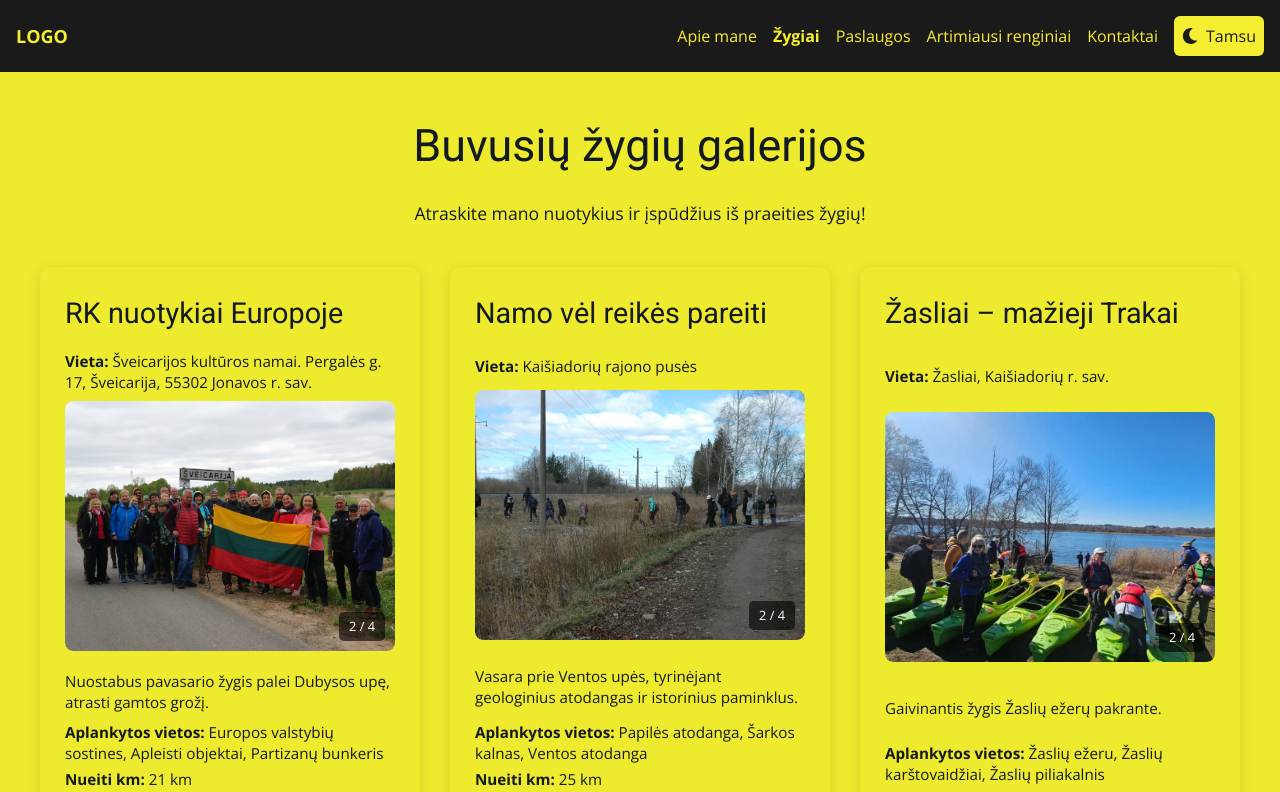
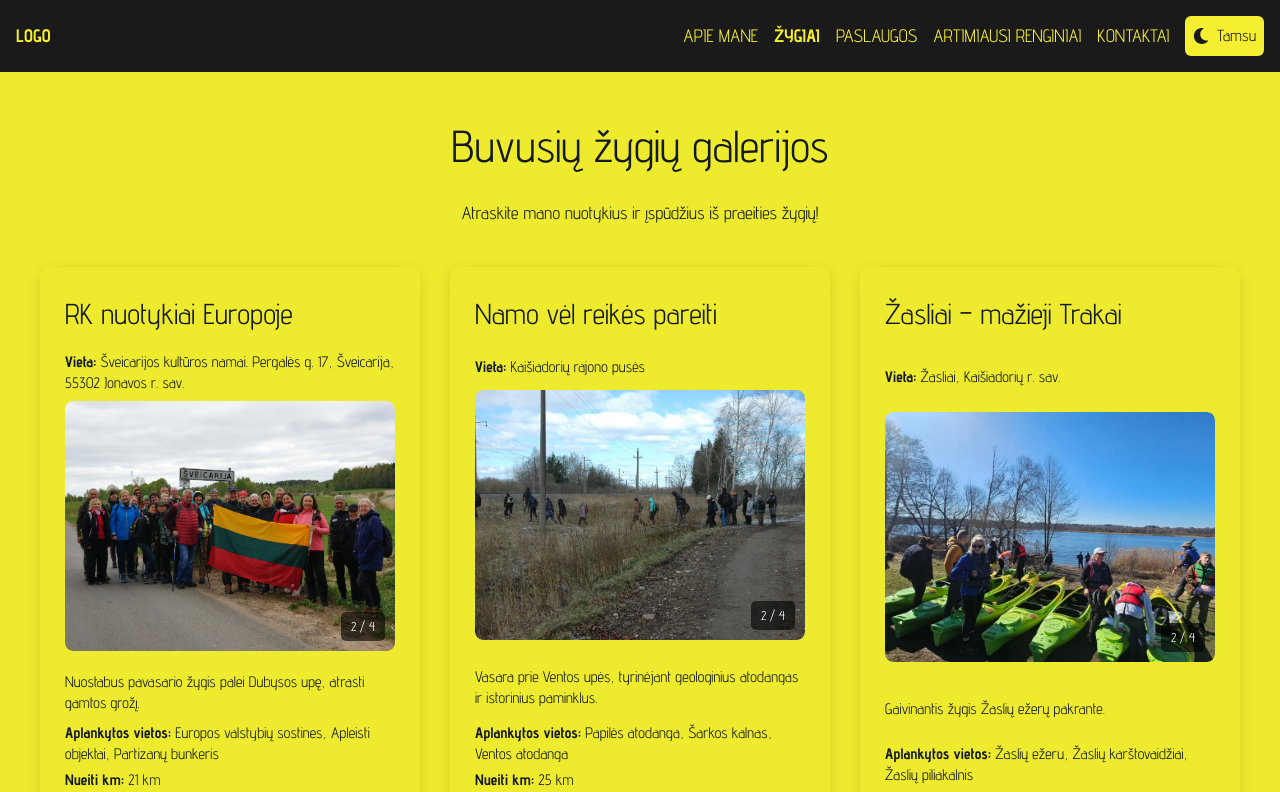
Before and after one commit to Jeshki/rknuotykiai, a React (Vite) app: page /zygiai in a window 1280 px wide. Shown: the top 792 px of the page. Built offline with nearby package versions, Linux system fonts and the light colour scheme.

Commit message:
Atnaujintas projektas po kredencialu isvalymo

```diff
--- a/src/components/Navigation.jsx
+++ b/src/components/Navigation.jsx
@@ -38,7 +38,7 @@ function Navigation() {
             <NavLink
               to="/"
               className={({ isActive }) =>
-                `${textColorDesktop} ${isActive ? `font-bold ${activeLinkColor}` : ''}`
+                `${textColorDesktop} text-lg uppercase ${isActive ? `font-bold ${activeLinkColor}` : ''}`
               }
             >
               Apie mane
@@ -48,7 +48,7 @@ function Navigation() {
             <NavLink
               to="/zygiai"
               className={({ isActive }) =>
-                `${textColorDesktop} ${isActive ? `font-bold ${activeLinkColor}` : ''}`
+                `${textColorDesktop} text-lg uppercase ${isActive ? `font-bold ${activeLinkColor}` : ''}`
               }
             >
               Žygiai
@@ -58,7 +58,7 @@ function Navigation() {
             <NavLink
               to="/paslaugos"
               className={({ isActive }) =>
-                `${textColorDesktop} ${isActive ? `font-bold ${activeLinkColor}` : ''}`
+                `${textColorDesktop} text-lg uppercase ${isActive ? `font-bold ${activeLinkColor}` : ''}`
               }
             >
               Paslaugos
@@ -68,7 +68,7 @@ function Navigation() {
             <NavLink
               to="/artimiausi-renginiai"
               className={({ isActive }) =>
-                `${textColorDesktop} ${isActive ? `font-bold ${activeLinkColor}` : ''}`
+                `${textColorDesktop} text-lg uppercase ${isActive ? `font-bold ${activeLinkColor}` : ''}`
               }
             >
               Artimiausi renginiai
@@ -78,7 +78,7 @@ function Navigation() {
             <NavLink
               to="/kontaktai"
               className={({ isActive }) =>
-                `${textColorDesktop} ${isActive ? `font-bold ${activeLinkColor}` : ''}`
+                `${textColorDesktop} text-lg uppercase ${isActive ? `font-bold ${activeLinkColor}` : ''}`
               }
             >
               Kontaktai
@@ -96,7 +96,7 @@ function Navigation() {
             to="/"
             onClick={toggleMenu}
             className={({ isActive }) =>
-              `${textColorMobile} ${isActive ? `font-bold ${activeLinkColor}` : ''}`
+              `${textColorMobile} text-lg uppercase ${isActive ? `font-bold ${activeLinkColor}` : ''}`
             }
           >
             Apie mane
@@ -105,7 +105,7 @@ function Navigation() {
             to="/zygiai"
             onClick={toggleMenu}
             className={({ isActive }) =>
-              `${textColorMobile} ${isActive ? `font-bold ${activeLinkColor}` : ''}`
+              `${textColorMobile} text-lg uppercase ${isActive ? `font-bold ${activeLinkColor}` : ''}`
             }
           >
             Žygiai
@@ -114,7 +114,7 @@ function Navigation() {
             to="/paslaugos"
             onClick={toggleMenu}
             className={({ isActive }) =>
-              `${textColorMobile} ${isActive ? `font-bold ${activeLinkColor}` : ''}`
+              `${textColorMobile} text-lg uppercase ${isActive ? `font-bold ${activeLinkColor}` : ''}`
             }
           >
             Paslaugos
@@ -123,7 +123,7 @@ function Navigation() {
             to="/artimiausi-renginiai"
             onClick={toggleMenu}
             className={({ isActive }) =>
-              `${textColorMobile} ${isActive ? `font-bold ${activeLinkColor}` : ''}`
+              `${textColorMobile} text-lg uppercase ${isActive ? `font-bold ${activeLinkColor}` : ''}`
             }
           >
             Artimiausi renginiai
@@ -132,7 +132,7 @@ function Navigation() {
             to="/kontaktai"
             onClick={toggleMenu}
             className={({ isActive }) =>
-              `${textColorMobile} ${isActive ? `font-bold ${activeLinkColor}` : ''}`
+              `${textColorMobile} text-lg uppercase ${isActive ? `font-bold ${activeLinkColor}` : ''}`
             }
           >
             Kontaktai
--- a/src/index.css
+++ b/src/index.css
@@ -1,5 +1,5 @@
 /* Import Google Fonts: Open Sans for body text, Roboto for headings */
-@import url('https://fonts.googleapis.com/css2?family=Open+Sans:ital,wght@0,300..800;1,300..800&family=Roboto:wght@100;300;400;500;700;900&display=swap');
+@import url('https://fonts.googleapis.com/css2?family=Advent+Pro:wght@100..900&display=swap');
 
 /* Import Tailwind CSS base, components, and utilities layers for quick styling */
 @tailwind base;
@@ -31,15 +31,14 @@ html, body, #root {
 
 /* Main body styling: applies theme-dependent background, text color, smooth transitions, and global font */
 body {
-  background-color: var(--bg-color); /* Sets background based on current theme */
-  color: var(--text-color); /* Sets text color based on current theme */
-  transition: background-color 0.3s ease, color 0.3s ease; /* Smooth transition for theme changes */
-  font-family: 'Open Sans', sans-serif; /* Applies Open Sans as the primary font */
+  background-color: var(--bg-color);
+  color: var(--text-color);
+  transition: background-color 0.3s ease, color 0.3s ease;
+  font-family: 'Advent Pro', sans-serif; /* Pritaikytas naujas šriftas */
 }
 
-/* Font family for headings */
 h1, h2, h3, h4, h5, h6 {
-  font-family: 'Roboto', sans-serif;
+  font-family: 'Advent Pro', sans-serif; /* Pritaikytas naujas šriftas */
 }
 
 /* Main application container for flex layout */
@@ -127,7 +126,7 @@ h1, h2, h3, h4, h5, h6 {
 .video-container {
   position: relative;
   width: 100%;
-  height: 50vh;
+  height: 70vh;
   overflow: hidden;
   display: flex;
   justify-content: center;
@@ -862,7 +861,7 @@ h1, h2, h3, h4, h5, h6 {
 .email-input {
   width: calc(100% - 100px);
   padding: 10px;
-  border: 1px solid #ccc;
+  border: 1px solid #0d1218;
   border-radius: 5px;
   font-size: 1em;
   margin-right: 10px;
@@ -870,10 +869,14 @@ h1, h2, h3, h4, h5, h6 {
   color: inherit;
 }
 
+/* src/index.css */
+
+/* ... visi jau esami stiliai ... */
+
 /* Send email button styling */
 .send-email-button {
   background-color: var(--accent-color);
-  color: var(--text-color);
+  color:   #f6ef31;/* Ši spalva bus šviesiuoju režimu */
   border: none;
   padding: 10px 15px;
   border-radius: 5px;
@@ -881,6 +884,17 @@ h1, h2, h3, h4, h5, h6 {
   font-size: 1em;
   transition: background-color 0.2s ease, filter 0.2s ease;
 }
+
+.send-email-button:hover {
+  filter: brightness(1.1);
+}
+
+/* Nauja taisyklė: send-email-button tamsiuoju režimu */
+.registration-confirmation-modal.dark .send-email-button {
+  color: #0d1218; /* Naudojame tamsios temos teksto spalvą */
+}
+
+/* ... kiti stiliai ... */
 
 /* Hover effect for send email button */
 .send-email-button:hover {
@@ -892,7 +906,7 @@ h1, h2, h3, h4, h5, h6 {
   margin-top: 10px;
   font-size: 0.9em;
   font-weight: bold;
-  color: green;
+  color: red;
 }
 
 /* Close modal button styling */
@@ -910,7 +924,7 @@ h1, h2, h3, h4, h5, h6 {
 
 /* Hover effect for close modal button */
 .close-modal-button:hover {
-  background-color: #5a6268;
+  background-color: #0d1218;
 }
 
 /* Responsive adjustments for modal on smaller screens */
```
Also changed, not shown: 1 other file (tests, documents, lock files or other folders).
